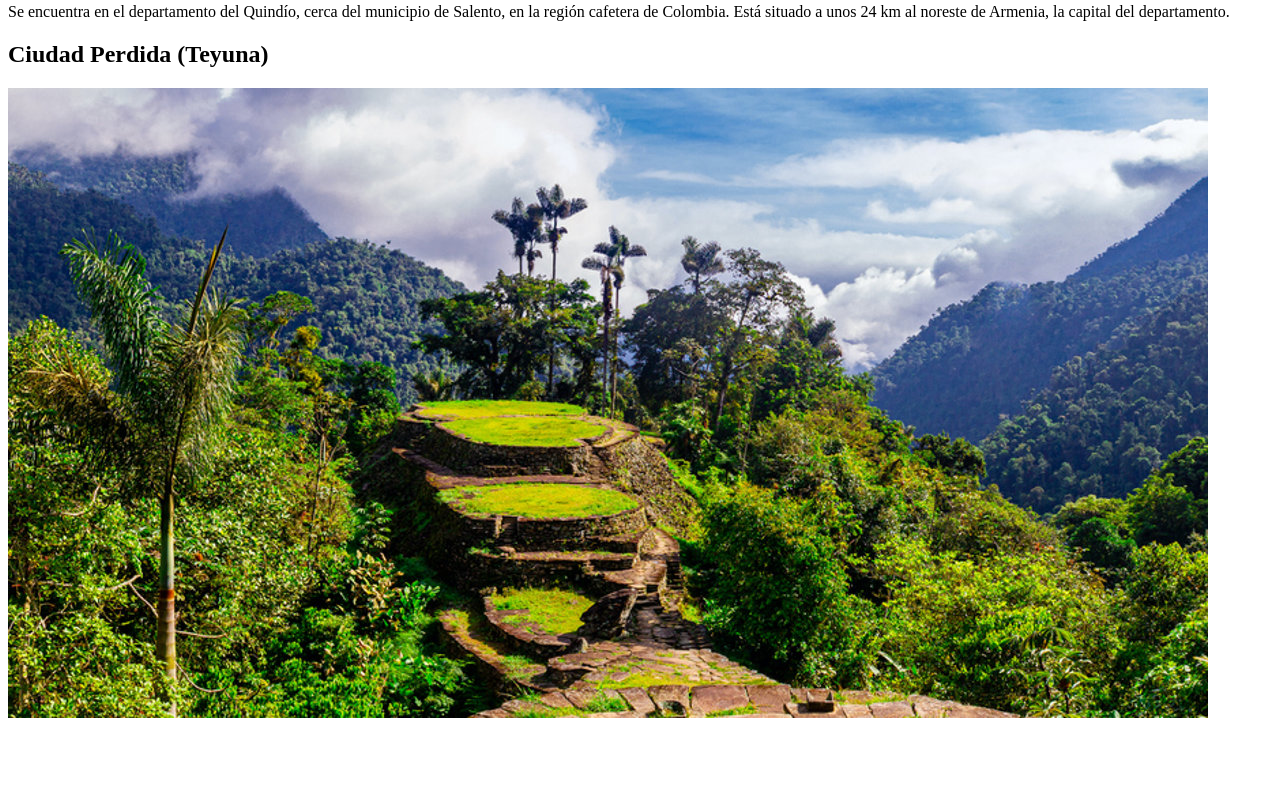
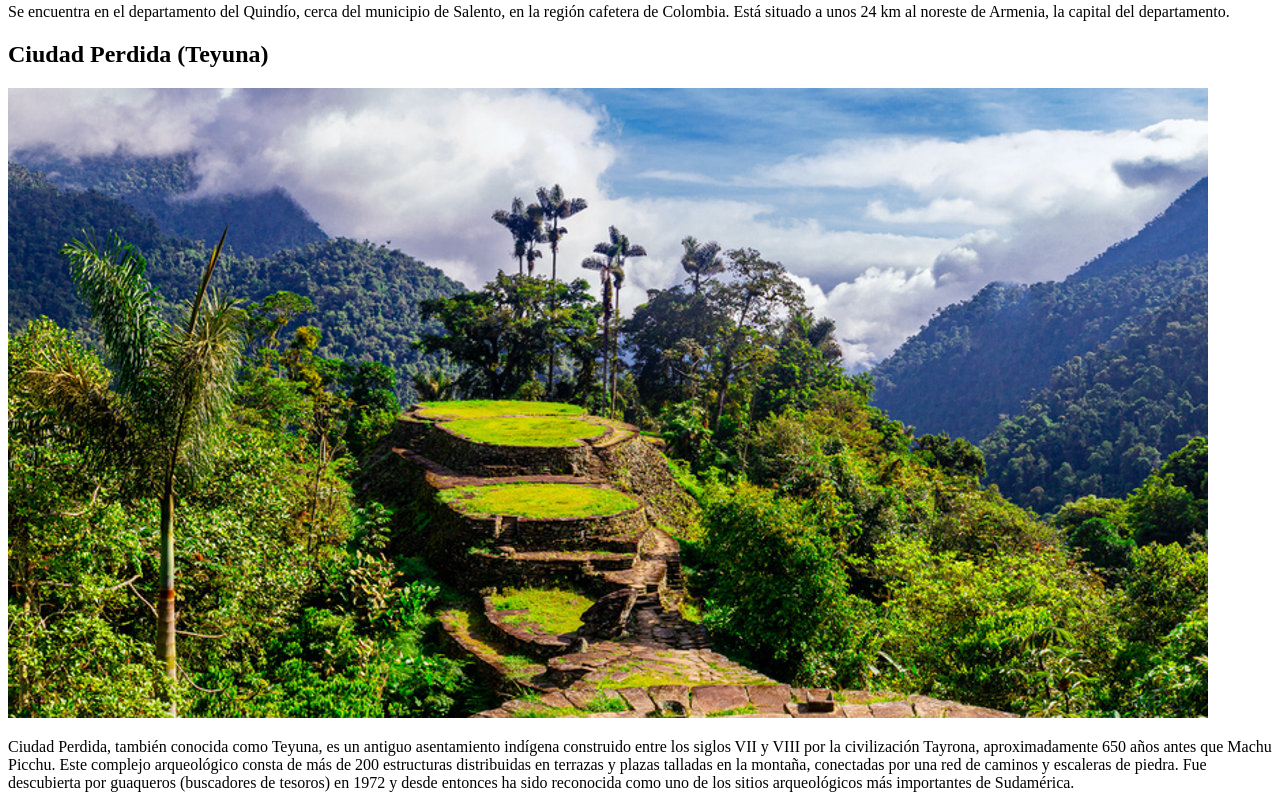
Before and after one commit to lawAress/ejercicio2, a plain HTML site: page index.html in a window 1280 px wide. Shown: the part 2598-3406 px from the top of the page. Before the commit the page ends 3328 px from the top, so only its background shows below. Drawn offline with Linux system fonts and the light colour scheme.

Commit message:
Ciudad perdida descripcion

```diff
--- a/index.html
+++ b/index.html
@@ -38,7 +38,9 @@
 
         <h2>Ciudad Perdida (Teyuna)</h2>
         <img src="./img/ciudadPerdida.jpg">
-
+        <p>
+            Ciudad Perdida, también conocida como Teyuna, es un antiguo asentamiento indígena construido entre los siglos VII y VIII por la civilización Tayrona, aproximadamente 650 años antes que Machu Picchu. Este complejo arqueológico consta de más de 200 estructuras distribuidas en terrazas y plazas talladas en la montaña, conectadas por una red de caminos y escaleras de piedra. Fue descubierta por guaqueros (buscadores de tesoros) en 1972 y desde entonces ha sido reconocida como uno de los sitios arqueológicos más importantes de Sudamérica.
+        </p>
 
 <body>
 </html>
```
